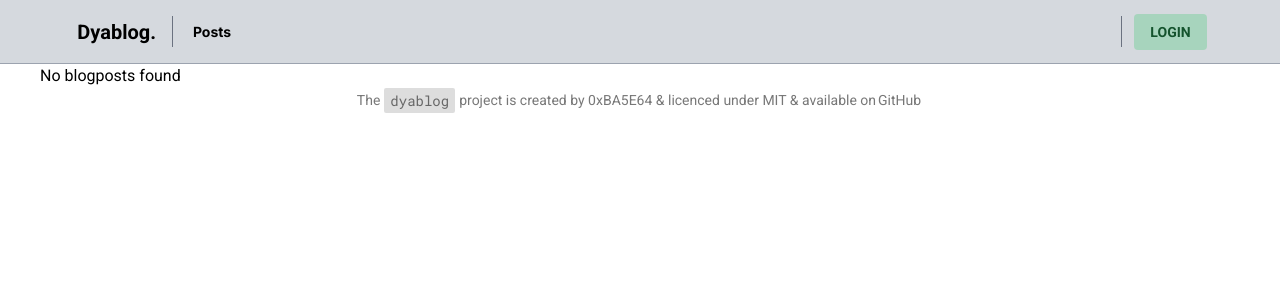
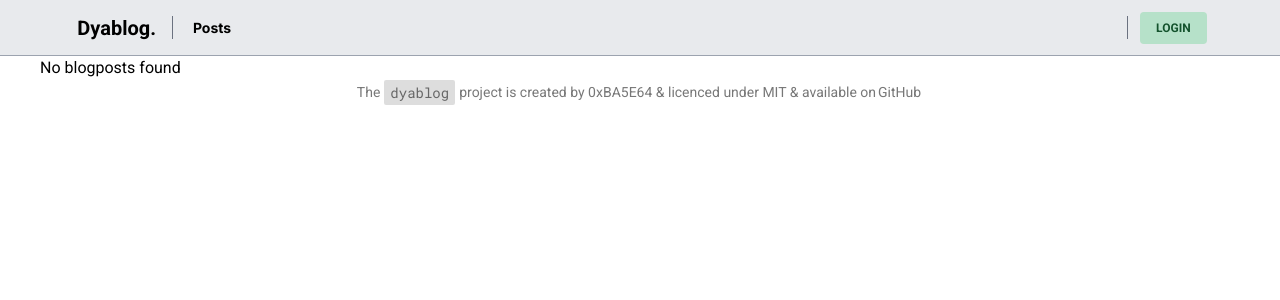
Before and after one commit to 0xBA5E64/dyablog, a Django app: page /blog/ in a window 1280 px wide. Shown: the top 300 px of the page. Run offline with Django 4.2, Linux system fonts and the light colour scheme; data that the repository does not hold is empty; style sheets or scripts are compiled from the project's sources; parts of the project's set-up code (start-up, migrations or seed data) failed here and were passed over.

Commit message:
Refined *tighter* menubar

```diff
--- a/blog/templates/blog/navbar.html
+++ b/blog/templates/blog/navbar.html
@@ -1,5 +1,5 @@
 <nav
-  class="bg-g sticky top-0 z-10 flex h-16 w-full justify-center overflow-hidden border-b border-b-gray-400 bg-gray-300 bg-opacity-90 backdrop-blur-md"
+  class="bg-g sticky top-0 z-10 flex h-14 w-full justify-center overflow-hidden border-b border-b-gray-400 bg-gray-300 bg-opacity-50 backdrop-blur-sm"
 >
   <div class="relative box-border flex w-11/12 max-w-screen-xl p-4">
     <a class="mx-2 flex items-center text-xl font-bold" href="/">Dyablog.</a>
@@ -23,21 +23,21 @@
         </p>
         {% if perms.blog.add_blogpost %}
         <a
-          class="mx-1 flex items-center rounded box-border border border-gray-400 text-gray-800 px-2 py-2 text-sm font-bold uppercase"
+          class="mx-1 flex items-center rounded box-border border border-gray-400 bg-gray-300 drop-shadow-sm text-gray-800 px-2 py-1 text-xs font-bold uppercase"
           href="{% url 'blog:new-post' %}"
           >New Post</a
         >
         {% endif %}
         <a
-          class="mx-1 flex items-center rounded bg-red-400 bg-opacity-50 px-4 py-2 text-sm font-bold uppercase text-red-900 hover:bg-opacity-75"
+          class="mx-1 flex items-center rounded bg-red-400 bg-opacity-50 px-4 py-2 text-xs font-bold uppercase text-red-900 hover:bg-opacity-75"
           href="{% url 'blog:logout' %}"
           >Log out</a
         >
         {% else %}
         <a
-          class="mx-1 flex items-center rounded bg-green-500 bg-opacity-25 px-4 py-2 text-sm font-bold uppercase text-green-900 hover:bg-opacity-60"
-          href="{% url 'blog:login' %}"
-          >Login</a
+        class="mx-1 flex items-center rounded bg-green-500 bg-opacity-25 px-4 py-2 text-xs font-bold uppercase text-green-900 hover:bg-opacity-60"
+        href="{% url 'blog:login' %}"
+        >Login</a
         >
         {% endif %}
       </div>
```
